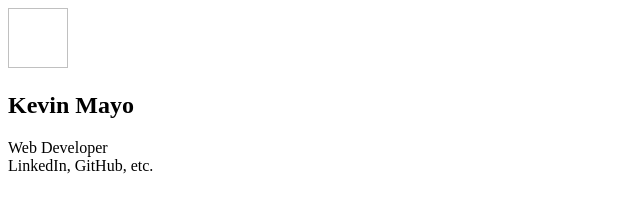
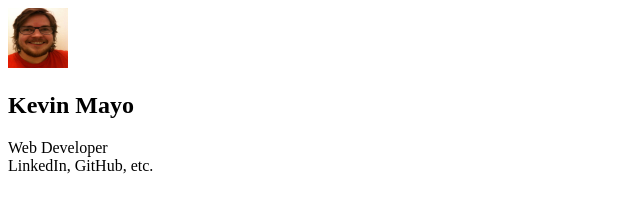
Before and after one commit to kevdonk/kevin-mayo, a website: page about.html in a window 1280 px wide. Shown: the whole page, without its empty margins (0-640 px from the left). Drawn offline with Linux system fonts and the light colour scheme.

Commit message:
add image

```diff
--- a/about.html
+++ b/about.html
@@ -10,7 +10,7 @@
 <body>
   <article class="article">
     <info-card>
-    	<img width="60" height="60">
+    	<img width="60" height="60" src="../img/kevin.jpg">
     	<h2>Kevin Mayo</h2>
     	<p>Web Developer<br>LinkedIn, GitHub, etc.</p>
     </info-card>
```
Also changed, not shown: img/kevin.jpg (added).
